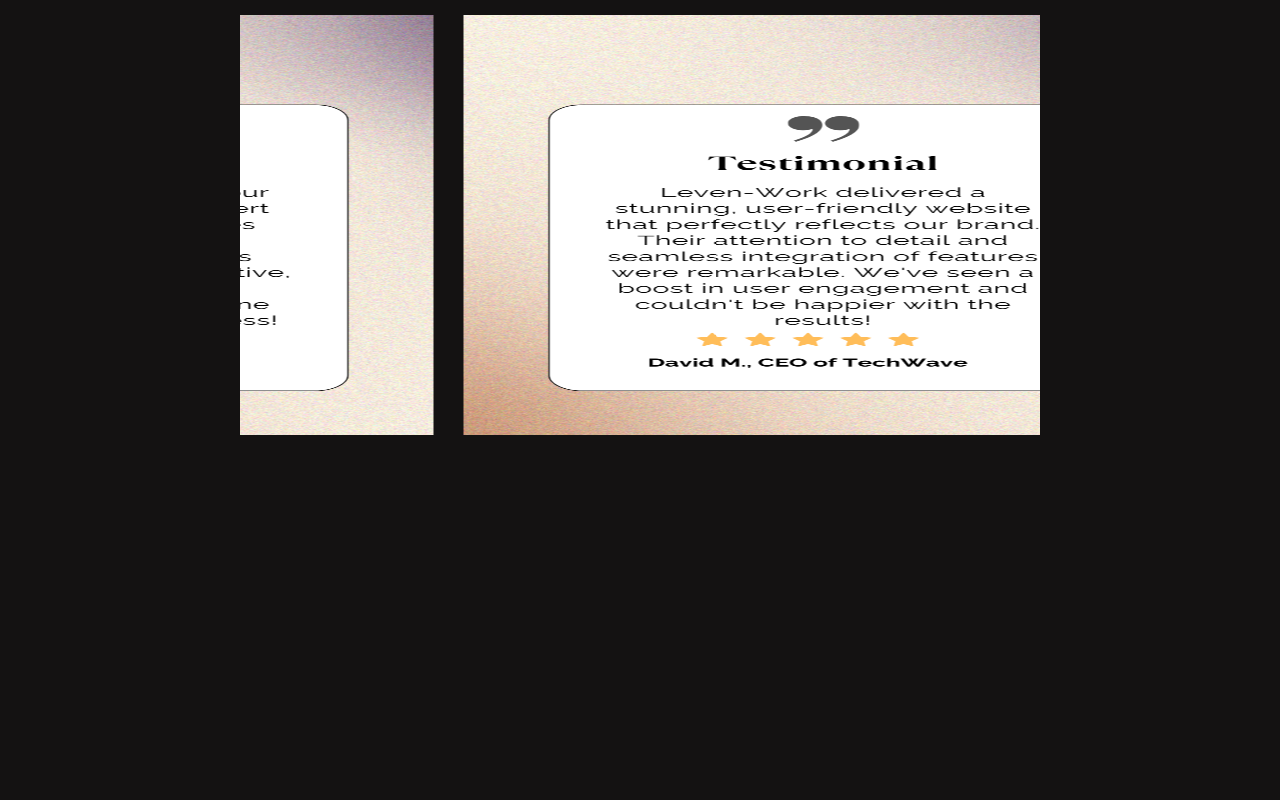
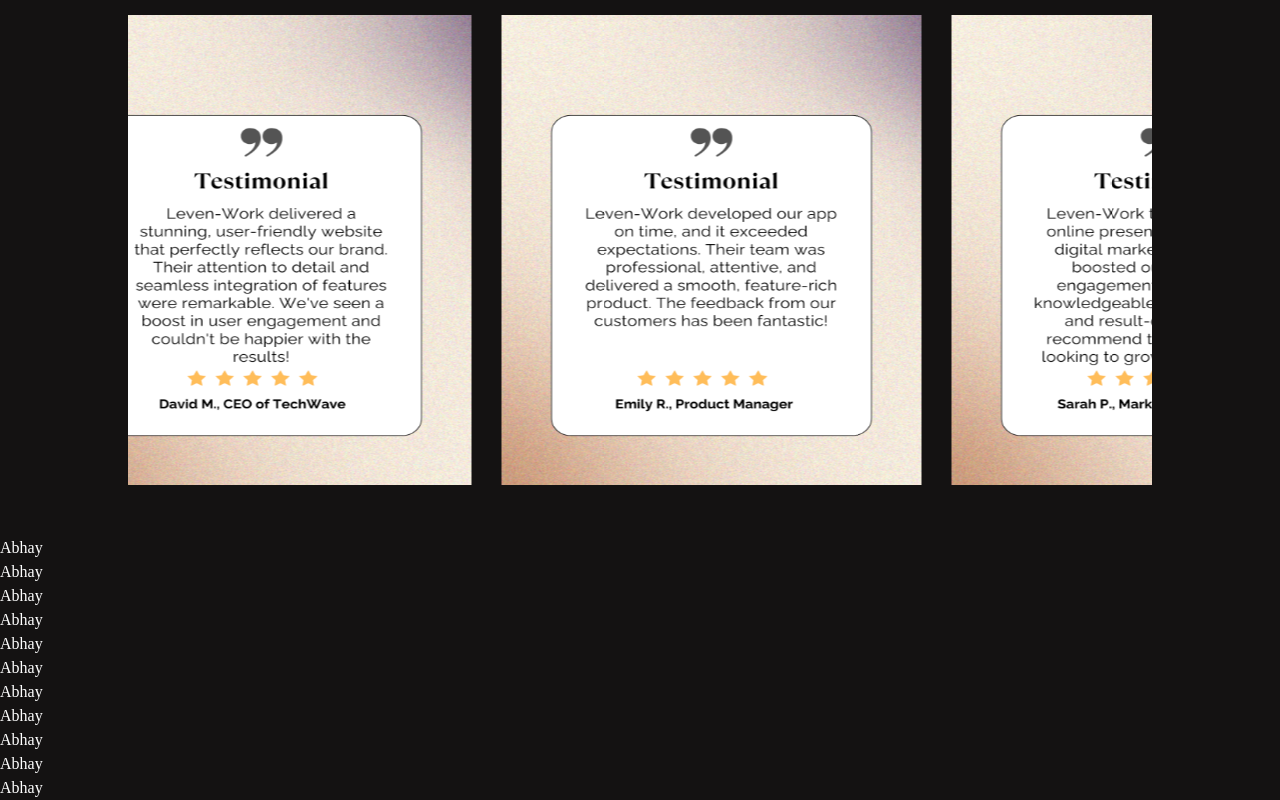
Before and after one commit to Avi-Shamnani/Leven-Work, a React (Create React App) app: page /about in a window 1280 px wide. Shown: the part 928-1728 px from the top of the page. Before the commit the page ends 1664 px from the top, so only its background shows below. Built offline with nearby package versions, Linux system fonts and the light colour scheme.

Commit message:
Coustmor review scroller

```diff
--- a/src/pages/About/about.css
+++ b/src/pages/About/about.css
@@ -41,10 +41,10 @@
 
 
 .slider {
-    height: 800px;
+    height: 600px;
     margin: auto;
     position: relative;
-    width: 800px;
+    width: 80%;
     overflow: hidden;
     padding: 5vw 8vw 0 8vw;
 }
@@ -52,6 +52,7 @@
 .slide-track {
     display: flex;
     width: calc(250px * 18);
+    /* transition: transform 0.5s; */
     animation: scroll 20s linear infinite;
 }
 
@@ -71,8 +72,8 @@
 }
 
 .slide {
-    height: 450px;
-    width: 800px;
+    height: 500px;
+    width:450px;
     display: flex;
     align-items: center;
     padding: 15px;
@@ -90,6 +91,6 @@
 }
 
 .slide:hover img {
-    transform: translateZ(20px);
+    transform: translateZ(10px);
     /* Added hover effect to image */
 }
--- a/src/pages/About/index.js
+++ b/src/pages/About/index.js
@@ -8,6 +8,7 @@
 
 
 function About() {
+
   return (
     <div class="about-page">
     <Layout>
@@ -38,9 +39,29 @@
           <div class="slide">
             <img src="image/Img3.png" alt="Image 3" />
           </div>
+          <div class="slide">
+            <img src="image/Img1.png" alt="Image 1" />
+          </div>
+          <div class="slide">
+            <img src="image/Img2.png" alt="Image 2" />
+          </div>
+          <div class="slide">
+            <img src="image/Img3.png" alt="Image 3" />
+          </div>
         </div>
       </div>
     </section>
+    <div>Abhay</div>
+    <div>Abhay</div>
+    <div>Abhay</div>
+    <div>Abhay</div>
+    <div>Abhay</div>
+    <div>Abhay</div>
+    <div>Abhay</div>
+    <div>Abhay</div>
+    <div>Abhay</div>
+    <div>Abhay</div>
+    <div>Abhay</div>
     </Layout>
     </div>
   )
```
